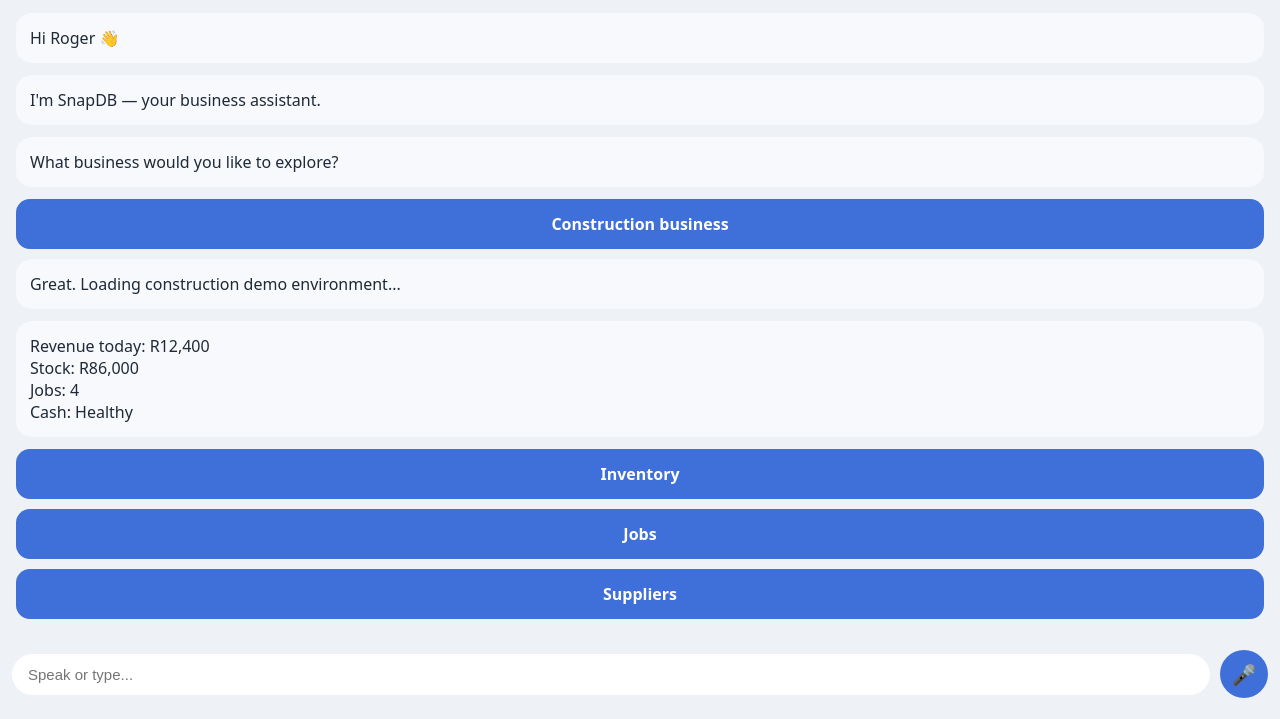
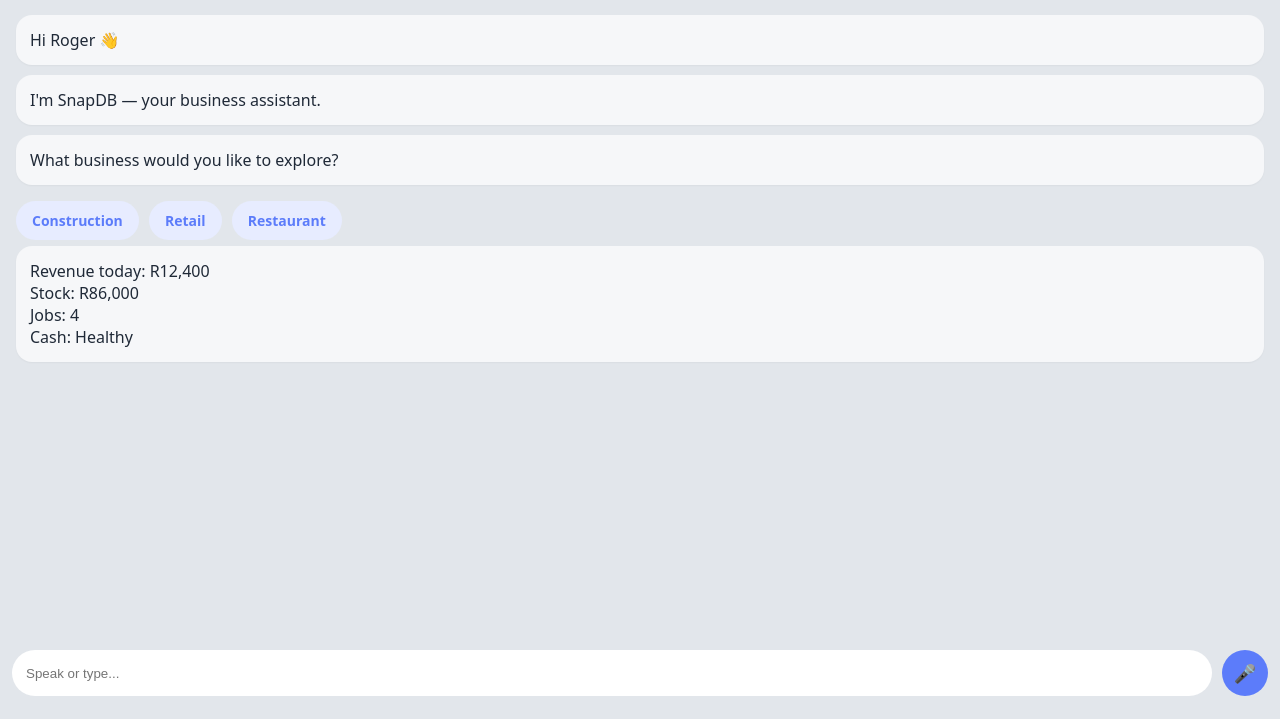
Before and after one commit to Rogmar0071/Snapdb, a website: page www/index.html in a window 1280 px wide. Shown: the part 90-809 px from the top of the page. Drawn offline with Linux system fonts and the light colour scheme.

Commit message:
UI polish: darker grey, subtle modern pills, chatgpt style layout

```diff
--- a/www/index.html
+++ b/www/index.html
@@ -1,89 +1,89 @@
-
 <!DOCTYPE html>
-<html lang="en">
+<html>
 <head>
-<meta charset="UTF-8" />
-<meta name="viewport" content="width=device-width, initial-scale=1, viewport-fit=cover" />
+<meta name="viewport" content="width=device-width, initial-scale=1, viewport-fit=cover">
 <title>SnapDB</title>
 
 <style>
-/* ===============================
-   SNAP CALM THEME (Polish Mode)
-   =============================== */
+/* ========= THEME ========= */
 
 :root{
-  --bg: #EEF2F6;
-  --card: #F7F9FC;
-  --primary: #3F6FD8;
-  --primary-soft: #E7F0FF;
-  --text: #1F2937;
-  --pill: #DDE7F6;
+  --bg:#E2E6EB;          /* darker soft grey */
+  --card:#F6F7F9;        /* soft white */
+  --text:#1F2937;
+  --accent:#5C7CFA;      /* softer modern blue */
+  --accent-light:#E7ECFF;
 }
 
-/* ---------- Base ---------- */
+/* ========= BASE ========= */
 
 body{
   margin:0;
-  font-family: system-ui, -apple-system, Segoe UI, Roboto;
-  background: var(--bg);
-  color: var(--text);
+  font-family:system-ui,-apple-system;
+  background:var(--bg);
+  color:var(--text);
 }
 
-/* safe area */
 .app{
   padding:
-    calc(env(safe-area-inset-top) + 12px)
+    calc(env(safe-area-inset-top) + 16px)
     16px
-    calc(env(safe-area-inset-bottom) + 90px);
+    calc(env(safe-area-inset-bottom) + 100px);
 }
 
-/* ---------- Header ---------- */
+/* ========= HEADER ========= */
 
 .header{
-  font-size: 24px;
-  font-weight: 700;
   text-align:center;
-  margin-bottom: 12px;
+  font-weight:700;
+  font-size:20px;
+  margin-bottom:14px;
 }
 
-/* ---------- Status pills ---------- */
+/* ========= STATUS PILLS ========= */
 
 .status{
   display:flex;
   gap:8px;
   justify-content:center;
-  margin-bottom:16px;
+  margin-bottom:18px;
 }
 
 .pill{
-  background: var(--pill);
+  background:var(--accent-light);
   padding:6px 12px;
   border-radius:20px;
   font-size:13px;
 }
 
-/* ---------- Cards ---------- */
+/* ========= CHAT CARDS ========= */
 
 .card{
-  background: var(--card);
+  background:var(--card);
+  padding:14px;
   border-radius:16px;
-  padding:14px;
-  margin-bottom:12px;
+  margin-bottom:10px;
+
+  box-shadow:0 1px 2px rgba(0,0,0,0.04);
 }
 
-/* ---------- Buttons ---------- */
+/* ========= BUTTONS (modern subtle pills) ========= */
 
 .btn{
-  background: var(--primary);
-  color:white;
-  padding:14px;
-  border-radius:14px;
-  text-align:center;
-  margin-bottom:10px;
+  display:inline-block;
+  background:var(--accent-light);
+  color:var(--accent);
+
+  padding:10px 16px;
+  border-radius:22px;
+
   font-weight:600;
+  font-size:14px;
+
+  margin:6px 6px 6px 0;
 }
 
-/* ---------- Chat input (WhatsApp style) ---------- */
+/* ========= WHATSAPP BAR ========= */
 
 .input-bar{
   position:fixed;
@@ -91,38 +91,37 @@
   left:0;
   right:0;
 
+  background:var(--bg);
+
   padding:
-    10px
-    12px
-    calc(env(safe-area-inset-bottom) + 12px);
-
-  background: var(--bg);
+    10px 12px
+    calc(env(safe-area-inset-bottom) + 14px);
 
   display:flex;
   gap:10px;
-  align-items:center;
 }
 
 .input{
   flex:1;
+  border:none;
+  border-radius:24px;
+  padding:12px 14px;
   background:white;
-  border-radius:24px;
-  padding:12px 16px;
-  font-size:15px;
-  border:none;
-  outline:none;
 }
 
 .mic{
-  width:48px;
-  height:48px;
-  background: var(--primary);
+  width:46px;
+  height:46px;
+
   border-radius:50%;
+  background:var(--accent);
+
   display:flex;
   align-items:center;
   justify-content:center;
+
   color:white;
-  font-size:20px;
+  font-size:18px;
 }
 </style>
 </head>
@@ -141,12 +140,16 @@
   </div>
 
   <div class="card">Hi Roger 👋</div>
+
   <div class="card">I'm SnapDB — your business assistant.</div>
+
   <div class="card">What business would you like to explore?</div>
 
-  <div class="btn">Construction business</div>
-
-  <div class="card">Great. Loading construction demo environment...</div>
+  <div>
+    <span class="btn">Construction</span>
+    <span class="btn">Retail</span>
+    <span class="btn">Restaurant</span>
+  </div>
 
   <div class="card">
     Revenue today: R12,400<br>
@@ -155,15 +158,10 @@
     Cash: Healthy
   </div>
 
-  <div class="btn">Inventory</div>
-  <div class="btn">Jobs</div>
-  <div class="btn">Suppliers</div>
-
 </div>
 
-<!-- WhatsApp style bar -->
 <div class="input-bar">
-  <input class="input" placeholder="Speak or type..." />
+  <input class="input" placeholder="Speak or type...">
   <div class="mic">🎤</div>
 </div>
 
```
